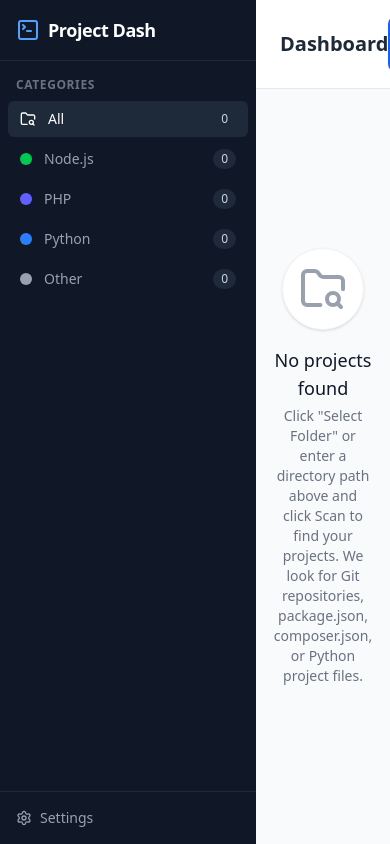
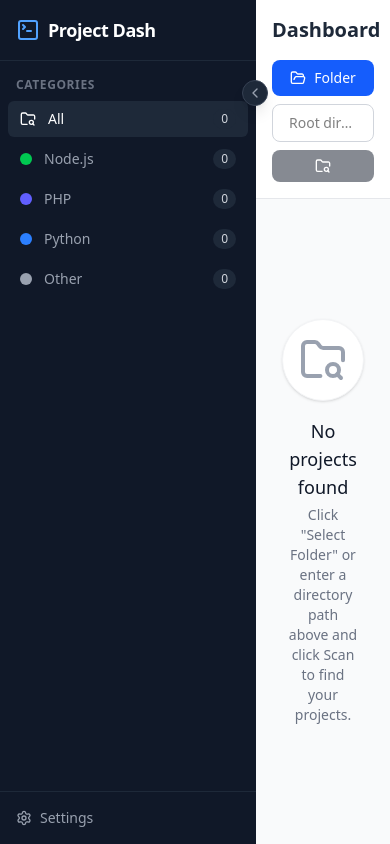
Before and after one commit to HensleyFerrari/repos-dashboard, a React (Vite) app: page / in a window 390 px wide. Built offline with nearby package versions, Linux system fonts and the light colour scheme.

Commit message:
feat: add project card and detailed project management components including script execution, Git operations, and file system actions.

```diff
--- a/src/App.tsx
+++ b/src/App.tsx
@@ -99,40 +99,41 @@ export default function App() {
 
       <main className="flex-1 flex flex-col min-w-0 overflow-hidden relative">
         {/* Header */}
-        <header className="bg-white border-b border-gray-200 px-6 py-4 flex items-center justify-between z-10">
-          <h2 className="text-xl font-semibold text-gray-800">Dashboard</h2>
+        <header className="bg-white border-b border-gray-200 px-4 sm:px-6 py-4 flex flex-col sm:flex-row items-start sm:items-center justify-between z-10 gap-4">
+          <h2 className="text-xl font-semibold text-gray-800 shrink-0">Dashboard</h2>
 
-          <div className="flex items-center gap-2">
+          <div className="flex flex-col sm:flex-row items-stretch sm:items-center gap-2 w-full sm:w-auto min-w-0">
             <button
               onClick={handleSelectDirectory}
-              className="px-4 py-2 bg-blue-600 text-white text-sm font-medium rounded-lg hover:bg-blue-500 transition-colors flex items-center gap-2"
+              className="px-4 py-2 bg-blue-600 text-white text-sm font-medium rounded-lg hover:bg-blue-500 transition-colors flex items-center justify-center gap-2 whitespace-nowrap shrink-0"
               title="Select root directory"
             >
               <FolderOpen className="w-4 h-4" />
-              Select Folder
+              <span className="hidden lg:inline">Select Folder</span>
+              <span className="lg:hidden">Folder</span>
             </button>
-            <form onSubmit={handleScan} className="flex items-center gap-2">
+            <form onSubmit={handleScan} className="flex flex-col sm:flex-row items-stretch sm:items-center gap-2 w-full sm:w-auto min-w-0">
               <input
                 type="text"
                 value={rootPath}
                 onChange={(e) => setRootPath(e.target.value)}
-                placeholder="Enter root directory path (e.g., C:\Projects)"
-                className="w-80 px-4 py-2 border border-gray-300 rounded-lg text-sm focus:outline-none focus:ring-2 focus:ring-blue-500 focus:border-transparent"
+                placeholder="Root directory path..."
+                className="flex-1 sm:w-64 lg:w-80 px-4 py-2 border border-gray-300 rounded-lg text-sm focus:outline-none focus:ring-2 focus:ring-blue-500 focus:border-transparent min-w-0 truncate"
               />
               <button
                 type="submit"
                 disabled={loading || !rootPath.trim()}
-                className="px-4 py-2 bg-gray-900 text-white text-sm font-medium rounded-lg hover:bg-gray-800 transition-colors disabled:opacity-50 disabled:cursor-not-allowed flex items-center gap-2"
+                className="px-4 py-2 bg-gray-900 text-white text-sm font-medium rounded-lg hover:bg-gray-800 transition-colors disabled:opacity-50 disabled:cursor-not-allowed flex items-center justify-center gap-2 shrink-0"
               >
                 {loading ? <Loader2 className="w-4 h-4 animate-spin" /> : <FolderSearch className="w-4 h-4" />}
-                Scan
+                <span className="hidden md:inline">Scan</span>
               </button>
             </form>
           </div>
         </header>
 
         {/* Content */}
-        <div className="flex-1 overflow-y-auto p-6">
+        <div className="flex-1 overflow-y-auto p-4 sm:p-6">
           {error && (
             <div className="mb-6 p-4 bg-red-50 border border-red-200 rounded-lg flex items-start gap-3 text-red-700">
               <AlertCircle className="w-5 h-5 flex-shrink-0 mt-0.5" />
@@ -144,15 +145,14 @@ export default function App() {
           )}
 
           {!loading && projects.length === 0 && !error && (
-            <div className="flex flex-col items-center justify-center h-full text-gray-500 space-y-4">
+            <div className="flex flex-col items-center justify-center h-full text-gray-500 space-y-4 py-12">
               <div className="p-4 bg-white rounded-full shadow-sm border border-gray-100">
                 <FolderSearch className="w-12 h-12 text-gray-400" />
               </div>
-              <div className="text-center">
+              <div className="text-center px-4">
                 <h3 className="text-lg font-medium text-gray-900">No projects found</h3>
                 <p className="text-sm mt-1 max-w-md">
                   Click "Select Folder" or enter a directory path above and click Scan to find your projects.
-                  We look for Git repositories, package.json, composer.json, or Python project files.
                 </p>
               </div>
             </div>
@@ -166,7 +166,7 @@ export default function App() {
           )}
 
           {projects.length > 0 && (
-            <div className="grid grid-cols-1 md:grid-cols-2 lg:grid-cols-3 xl:grid-cols-4 gap-6">
+            <div className="grid grid-cols-1 md:grid-cols-2 xl:grid-cols-3 2xl:grid-cols-4 gap-4 sm:gap-6">
               {filteredProjects.map(project => (
                 <ProjectCard
                   key={project.id}
--- a/src/components/ProjectDetails.tsx
+++ b/src/components/ProjectDetails.tsx
@@ -44,7 +44,8 @@ export function ProjectDetails({ project, onClose, onProjectUpdate }: ProjectDet
       if (!isResizing) return;
 
       const newWidth = window.innerWidth - e.clientX;
-      if (newWidth >= 300 && newWidth <= 800) {
+      const maxWidth = window.innerWidth * 0.9;
+      if (newWidth >= 300 && newWidth <= maxWidth) {
         setWidth(newWidth);
       }
     };
--- a/src/components/Sidebar.tsx
+++ b/src/components/Sidebar.tsx
@@ -1,5 +1,5 @@
-import React from 'react';
-import { Folder, Search, Settings, Code, Database, TerminalSquare, Star } from 'lucide-react';
+import React, { useState } from 'react';
+import { Folder, Search, Settings, Code, Database, TerminalSquare, Star, ChevronLeft, ChevronRight } from 'lucide-react';
 
 interface SidebarProps {
   categories: { name: string; count: number; icon: React.ReactNode }[];
@@ -8,44 +8,64 @@ interface SidebarProps {
 }
 
 export function Sidebar({ categories, activeCategory, onSelectCategory }: SidebarProps) {
+  const [isCollapsed, setIsCollapsed] = useState(false);
+
   return (
-    <div className="w-64 bg-gray-900 text-white h-screen flex flex-col">
-      <div className="p-4 border-b border-gray-800 flex items-center gap-2">
-        <TerminalSquare className="w-6 h-6 text-blue-400" />
-        <h1 className="font-bold text-lg tracking-tight">Project Dash</h1>
+    <div className={`transition-all duration-300 ${isCollapsed ? 'w-20' : 'w-64'} bg-gray-900 text-white h-screen flex flex-col relative`}>
+      {/* Toggle Button */}
+      <button
+        onClick={() => setIsCollapsed(!isCollapsed)}
+        className="absolute -right-3 top-20 bg-gray-800 border border-gray-700 rounded-full p-1 text-gray-400 hover:text-white z-50 hover:bg-gray-700 transition-colors shadow-lg"
+      >
+        {isCollapsed ? <ChevronRight className="w-4 h-4" /> : <ChevronLeft className="w-4 h-4" />}
+      </button>
+
+      <div className={`p-4 border-b border-gray-800 flex items-center transition-all ${isCollapsed ? 'justify-center px-2' : 'gap-2'}`}>
+        <TerminalSquare className="w-6 h-6 text-blue-400 flex-shrink-0" />
+        {!isCollapsed && <h1 className="font-bold text-lg tracking-tight truncate">Project Dash</h1>}
       </div>
 
       <div className="flex-1 overflow-y-auto py-4">
+        {!isCollapsed && (
           <div className="px-4 mb-2 text-xs font-semibold text-gray-500 uppercase tracking-wider">
             Categories
           </div>
+        )}
         <nav className="space-y-1 px-2">
           {categories.map((cat) => (
             <button
               key={cat.name}
               onClick={() => onSelectCategory(cat.name)}
-              className={`w-full flex items-center justify-between px-3 py-2 text-sm rounded-md transition-colors ${
+              title={isCollapsed ? cat.name : undefined}
+              className={`w-full flex items-center transition-all px-3 py-2 text-sm rounded-md ${
+                isCollapsed ? 'justify-center' : 'justify-between'
+              } ${
                 activeCategory === cat.name
                   ? 'bg-gray-800 text-white'
                   : 'text-gray-400 hover:bg-gray-800 hover:text-white'
               }`}
             >
               <div className="flex items-center gap-3">
-                {cat.icon}
-                <span>{cat.name}</span>
+                <span className="flex-shrink-0">{cat.icon}</span>
+                {!isCollapsed && <span className="truncate">{cat.name}</span>}
               </div>
+              {!isCollapsed && (
                 <span className="bg-gray-800 text-gray-300 py-0.5 px-2 rounded-full text-xs">
                   {cat.count}
                 </span>
+              )}
             </button>
           ))}
         </nav>
       </div>
 
-      <div className="p-4 border-t border-gray-800">
-        <button className="flex items-center gap-2 text-sm text-gray-400 hover:text-white transition-colors w-full">
-          <Settings className="w-4 h-4" />
-          <span>Settings</span>
+      <div className={`p-4 border-t border-gray-800 transition-all ${isCollapsed ? 'flex justify-center' : ''}`}>
+        <button
+          className="flex items-center gap-2 text-sm text-gray-400 hover:text-white transition-colors w-full"
+          title={isCollapsed ? 'Settings' : undefined}
+        >
+          <Settings className={`w-4 h-4 flex-shrink-0 ${isCollapsed ? 'w-5 h-5' : ''}`} />
+          {!isCollapsed && <span>Settings</span>}
         </button>
       </div>
     </div>
```
Also changed, not shown: src/components/ProjectCard.tsx (+15 -15 lines). Lines whose indentation alone changed are shown as unchanged.
